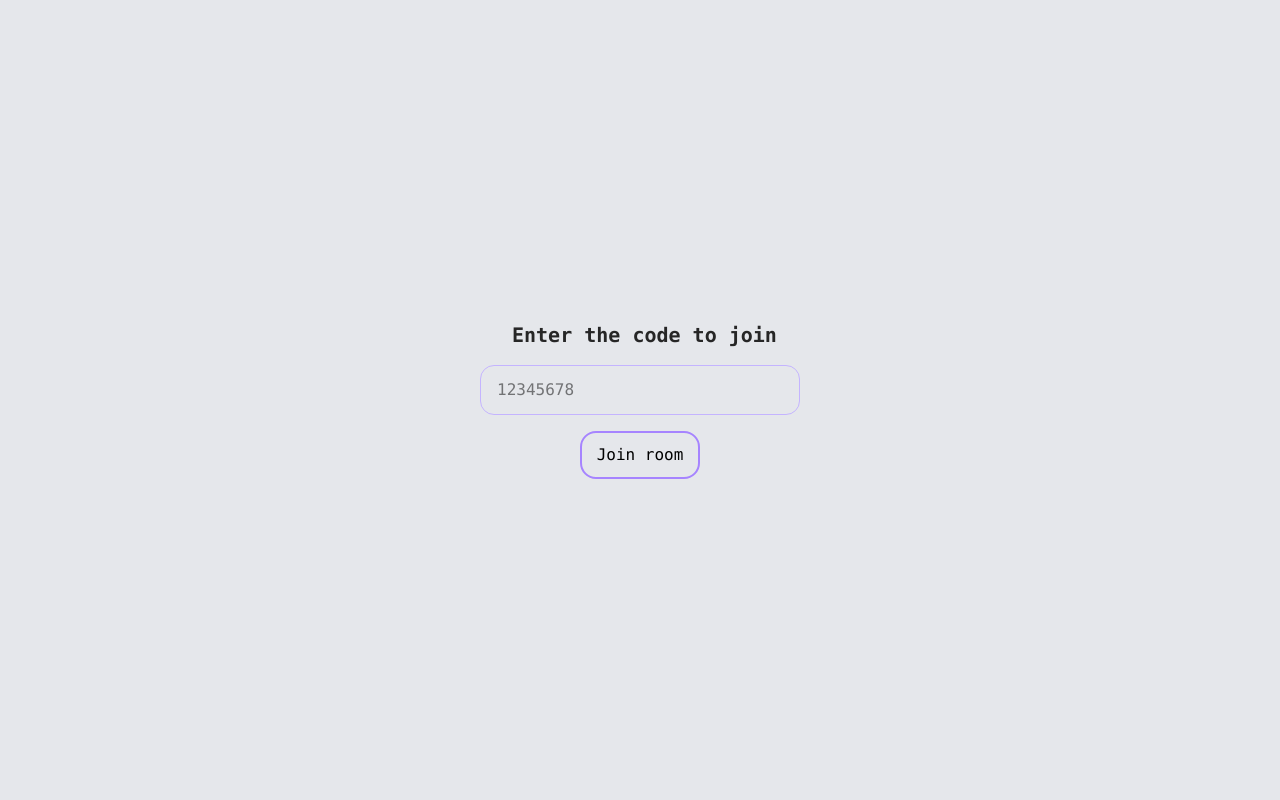
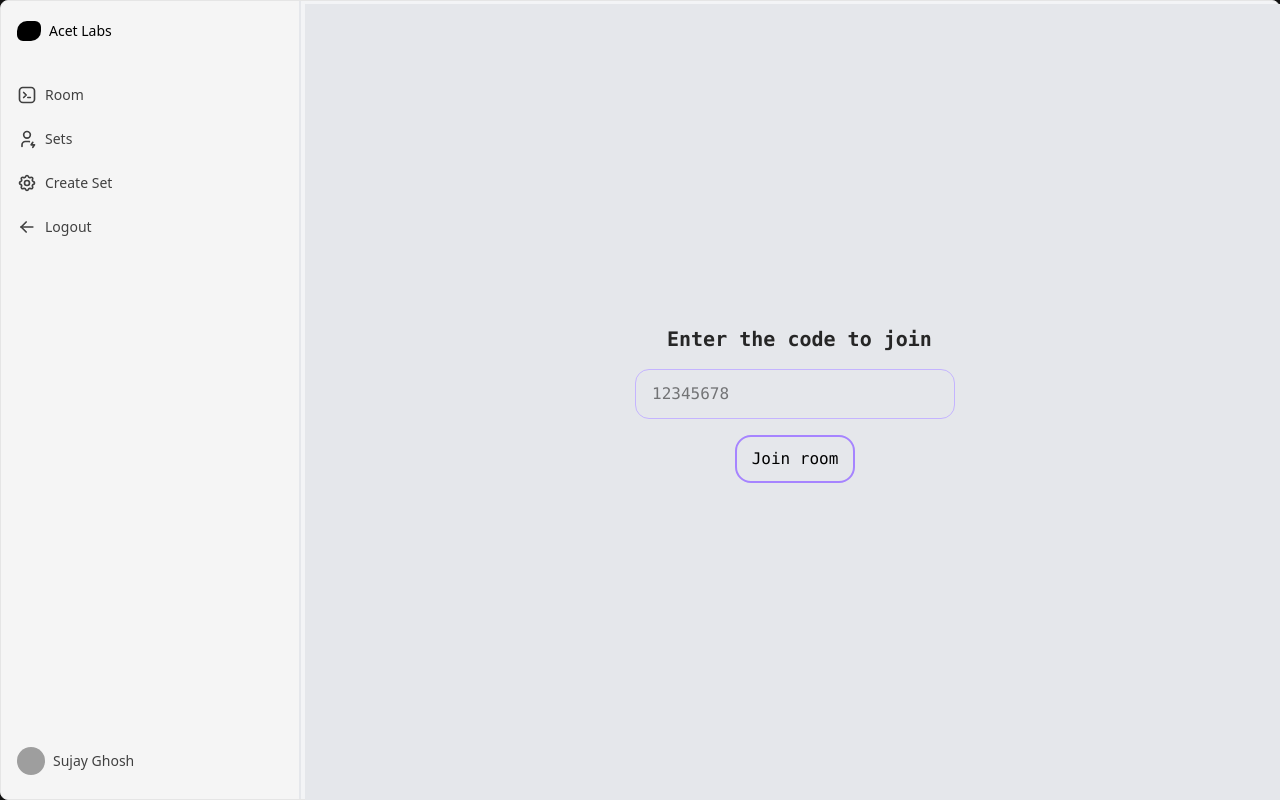
Before and after one commit to sujaycontributer/Realtime-App, a React (Vite) app in the folder client/: page /join in a window 1280 px wide. Built offline with nearby package versions, Linux system fonts and the light colour scheme; grey boxes are pictures that could not be loaded.

Commit message:
Rebuilding ui

```diff
--- a/client/package.json
+++ b/client/package.json
@@ -14,6 +14,7 @@
     "@radix-ui/react-separator": "^1.1.7",
     "@radix-ui/react-slot": "^1.2.3",
     "@radix-ui/react-tooltip": "^1.2.8",
+    "@tabler/icons-react": "^3.34.1",
     "@tailwindcss/vite": "^4.1.11",
     "axios": "^1.11.0",
     "class-variance-authority": "^0.7.1",
--- a/client/src/App.tsx
+++ b/client/src/App.tsx
@@ -7,6 +7,7 @@
 import CreateProblem from "./components/CreateProblem";
 import CreateSet from "./components/CreateSet";
 import Navbar from "./components/Navbar";
+import { SidebarDemo } from "./components/SidebarMemo";
 
 
 
@@ -23,7 +24,7 @@
         <Route path="/sets" element={<ProblemSet />} />
         <Route path="/createset" element={<CreateSet/>} />
         <Route path="/set/:setId" element={<CreateProblem />} />
-        <Route path="/navbar" element={<Navbar />}/>
+        <Route path="/sidebar" element={<SidebarDemo  />}/>
       </Routes>
       </BrowserRouter>
    </div>
--- a/client/src/components/Lobby.tsx
+++ b/client/src/components/Lobby.tsx
@@ -3,7 +3,7 @@
 import { useNavigate } from 'react-router-dom';
 
 export default function Lobby() {
-    const {socket} = useContext(SocketContext);
+  const { socket } = useContext(SocketContext);
   const [roomId, setRoomId] = useState<string>("");
   const navigate = useNavigate()
 
@@ -15,7 +15,7 @@
 
     socket?.on('room-status', (room) => {
 
-      if(room.exists) {
+      if (room.exists) {
         console.log(`Room is exists,And the room id is ${room.roomId}`);
         socket.emit('join-room', {
           socketId: socket.id,
@@ -33,8 +33,8 @@
 
 
   return (
-    <div className='w-full h-screen flex justify-center items-center bg-gray-200  p-4 text-black font-mono'>
-        <div className='flex flex-col items-center justify-center gap-4  p-4 w-[50%]'>
+    <div className='md:fixed md:top-1 md:left-[305px]  w-full h-screen  flex justify-center items-center bg-gray-200 p-4 text-black font-mono'>
+      <div className='md:mr-[300px] flex flex-col items-center justify-center gap-4 p-4 w-[50%]'>
         <div>
           <h1 className='text-xl font-semibold text-neutral-800 ml-8'>Enter the code to join</h1>
           <input type="text" placeholder='12345678' className={`mt-4 px-4 py-3 w-[320px] rounded-xl border border-violet-300 focus:outline-none focus:ring-2 focus:ring-violet-500 transition duration-200`} value={roomId} onChange={(e) => setRoomId(e.target.value)} />
--- /dev/null
+++ b/client/src/components/SidebarMemo.tsx
@@ -0,0 +1,123 @@
+import { useState } from "react";
+import { Sidebar, SidebarBody, SidebarLink } from "./ui/sidebar";
+import {
+  IconArrowLeft,
+  IconBrandTabler,
+  IconSettings,
+  IconUserBolt,
+} from "@tabler/icons-react";
+import { motion } from "motion/react";
+import { cn } from "@/lib/utils";
+
+export function SidebarDemo() {
+  const links = [
+    {
+      label: "Room",
+      href: "join",
+      icon: (
+        <IconBrandTabler className="h-5 w-5 shrink-0 text-neutral-700 dark:text-neutral-200" />
+      ),
+    },
+    {
+      label: "Sets",
+      href: "/sets",
+      icon: (
+        <IconUserBolt className="h-5 w-5 shrink-0 text-neutral-700 dark:text-neutral-200" />
+      ),
+    },
+    {
+      label: "Create Set",
+      href: "/createset",
+      icon: (
+        <IconSettings className="h-5 w-5 shrink-0 text-neutral-700 dark:text-neutral-200" />
+      ),
+    },
+    {
+      label: "Logout",
+      href: "#",
+      icon: (
+        <IconArrowLeft className="h-5 w-5 shrink-0 text-neutral-700 dark:text-neutral-200" />
+      ),
+    },
+  ];
+  const [open, setOpen] = useState(false);
+  return (
+    <div
+      className={cn(
+        "mx-auto flex w-full flex-1 flex-col overflow-hidden rounded-md border border-neutral-200 bg-gray-100 md:flex-row dark:border-neutral-700 dark:bg-neutral-800",
+        "h-screen", // for your use case, use `h-screen` instead of `h-[60vh]`
+      )}
+    >
+      <Sidebar open={open} setOpen={setOpen} animate={false}>
+        <SidebarBody className="justify-between gap-10">
+          <div className="flex flex-1 flex-col overflow-x-hidden overflow-y-auto">
+            <>
+              <Logo />
+            </>
+            <div className="mt-8 flex flex-col gap-2">
+              {links.map((link, idx) => (
+                <SidebarLink key={idx} link={link} />
+              ))}
+            </div>
+          </div>
+          <div>
+            <SidebarLink
+              link={{
+                label: "Sujay Ghosh",
+                href: "#",
+                icon: (
+                  <img
+                    src="https://assets.aceternity.com/manu.png"
+                    className="h-7 w-7 shrink-0 rounded-full"
+                    width={50}
+                    height={50}
+                    alt="Avatar"
+                  />
+                ),
+              }}
+            />
+          </div>
+        </SidebarBody>
+      </Sidebar>
+
+    </div>
+  );
+}
+export const Logo = () => {
+  return (
+    <a
+      href="#"
+      className="relative z-20 flex items-center space-x-2 py-1 text-sm font-normal text-black"
+    >
+      <div className="h-5 w-6 shrink-0 rounded-tl-lg rounded-tr-sm rounded-br-lg rounded-bl-sm bg-black dark:bg-white" />
+      <motion.span
+        initial={{ opacity: 0 }}
+        animate={{ opacity: 1 }}
+        className="font-medium whitespace-pre text-black dark:text-white"
+      >
+        Acet Labs
+      </motion.span>
+    </a>
+  );
+};
+export const LogoIcon = () => {
+  return (
+    <a
+      href="#"
+      className="relative z-20 flex items-center space-x-2 py-1 text-sm font-normal text-black"
+    >
+      <div className="h-5 w-6 shrink-0 rounded-tl-lg rounded-tr-sm rounded-br-lg rounded-bl-sm bg-black dark:bg-white" />
+    </a>
+  );
+};
+
+// Dummy dashboard component with content
+const Dashboard = () => {
+  return (
+    <div className="flex flex-1">
+      <div className="flex h-full w-full flex-1 flex-col gap-2 rounded-tl-2xl border border-neutral-200 bg-red-200 p-2 md:p-10 dark:border-neutral-700 dark:bg-neutral-900">
+
+      </div>
+    </div>
+  );
+};
--- /dev/null
+++ b/client/src/components/ui/sidebar.tsx
@@ -0,0 +1,188 @@
+"use client";
+import { cn } from "@/lib/utils";
+import React, { useState, createContext, useContext } from "react";
+import { AnimatePresence, motion } from "motion/react";
+import { IconMenu2, IconX } from "@tabler/icons-react";
+
+interface Links {
+  label: string;
+  href: string;
+  icon: React.JSX.Element | React.ReactNode;
+}
+
+interface SidebarContextProps {
+  open: boolean;
+  setOpen: React.Dispatch<React.SetStateAction<boolean>>;
+  animate: boolean;
+}
+
+const SidebarContext = createContext<SidebarContextProps | undefined>(
+  undefined
+);
+
+export const useSidebar = () => {
+  const context = useContext(SidebarContext);
+  if (!context) {
+    throw new Error("useSidebar must be used within a SidebarProvider");
+  }
+  return context;
+};
+
+export const SidebarProvider = ({
+  children,
+  open: openProp,
+  setOpen: setOpenProp,
+  animate = true,
+}: {
+  children: React.ReactNode;
+  open?: boolean;
+  setOpen?: React.Dispatch<React.SetStateAction<boolean>>;
+  animate?: boolean;
+}) => {
+  const [openState, setOpenState] = useState(false);
+
+  const open = openProp !== undefined ? openProp : openState;
+  const setOpen = setOpenProp !== undefined ? setOpenProp : setOpenState;
+
+  return (
+    <SidebarContext.Provider value={{ open, setOpen, animate: animate }}>
+      {children}
+    </SidebarContext.Provider>
+  );
+};
+
+export const Sidebar = ({
+  children,
+  open,
+  setOpen,
+  animate,
+}: {
+  children: React.ReactNode;
+  open?: boolean;
+  setOpen?: React.Dispatch<React.SetStateAction<boolean>>;
+  animate?: boolean;
+}) => {
+  return (
+    <SidebarProvider open={open} setOpen={setOpen} animate={animate}>
+      {children}
+    </SidebarProvider>
+  );
+};
+
+export const SidebarBody = (props: React.ComponentProps<typeof motion.div>) => {
+  return (
+    <>
+      <DesktopSidebar {...props} />
+      <MobileSidebar {...(props as React.ComponentProps<"div">)} />
+    </>
+  );
+};
+
+export const DesktopSidebar = ({
+  className,
+  children,
+  ...props
+}: React.ComponentProps<typeof motion.div>) => {
+  const { open, setOpen, animate } = useSidebar();
+  return (
+    <>
+      <motion.div
+        className={cn(
+          "h-full px-4 py-4 hidden  md:flex md:flex-col bg-neutral-100 border-r-2 border-r-gray-200 dark:bg-neutral-800 w-[300px] shrink-0",
+          className
+        )}
+        animate={{
+          width: animate ? (open ? "300px" : "60px") : "300px",
+        }}
+        onMouseEnter={() => setOpen(true)}
+        onMouseLeave={() => setOpen(false)}
+        {...props}
+      >
+        {children}
+      </motion.div>
+    </>
+  );
+};
+
+export const MobileSidebar = ({
+  className,
+  children,
+  ...props
+}: React.ComponentProps<"div">) => {
+  const { open, setOpen } = useSidebar();
+  return (
+    <>
+      <div
+        className={cn(
+          "h-10 px-4 py-4 flex flex-row md:hidden  items-center justify-between bg-neutral-100 dark:bg-neutral-800 w-full"
+        )}
+        {...props}
+      >
+        <div className="flex justify-end z-20 w-full">
+          <IconMenu2
+            className="text-neutral-800 dark:text-neutral-200"
+            onClick={() => setOpen(!open)}
+          />
+        </div>
+        <AnimatePresence>
+          {open && (
+            <motion.div
+              initial={{ x: "-100%", opacity: 0 }}
+              animate={{ x: 0, opacity: 1 }}
+              exit={{ x: "-100%", opacity: 0 }}
+              transition={{
+                duration: 0.3,
+                ease: "easeInOut",
+              }}
+              className={cn(
+                "fixed h-full w-full inset-0 bg-white dark:bg-neutral-900 p-10 z-[100] flex flex-col justify-between",
+                className
+              )}
+            >
+              <div
+                className="absolute right-10 top-10 z-50 text-neutral-800 dark:text-neutral-200"
+                onClick={() => setOpen(!open)}
+              >
+                <IconX />
+              </div>
+              {children}
+            </motion.div>
+          )}
+        </AnimatePresence>
+      </div>
+    </>
+  );
+};
+
+export const SidebarLink = ({
+  link,
+  className,
+  ...props
+}: {
+  link: Links;
+  className?: string;
+}) => {
+  const { open, animate } = useSidebar();
+  return (
+    <a
+      href={link.href}
+      className={cn(
+        "flex items-center justify-start gap-2 hover:bg-gray-200 hover:rounded-2xl hover:p-2 group/sidebar py-2",
+        className
+      )}
+      {...props}
+    >
+      {link.icon}
+
+      <motion.span
+        animate={{
+          display: animate ? (open ? "inline-block" : "none") : "inline-block",
+          opacity: animate ? (open ? 1 : 0) : 1,
+        }}
+        className="text-neutral-700 dark:text-neutral-200 text-sm group-hover/sidebar:translate-x-1  transition duration-150 whitespace-pre inline-block !p-0 !m-0"
+      >
+        {link.label}
+      </motion.span>
+    </a>
+  );
+};
--- a/client/src/main.tsx
+++ b/client/src/main.tsx
@@ -3,10 +3,12 @@
 import App from './App.tsx'
 import QuizDataProvider from './context/QuizDataProvider.tsx'
 import SocketProvider from './context/SocketContext.tsx'
+import { SidebarDemo } from './components/SidebarMemo.tsx'
 
 createRoot(document.getElementById('root')!).render(
   <SocketProvider>
     <QuizDataProvider>
+      <SidebarDemo />
      <App />
   </QuizDataProvider>
   </SocketProvider>
```
Also changed, not shown: client/src/components/ProblemSet.tsx (+4 -4 lines), 1 other file (tests, documents, lock files or other folders). Lines whose indentation alone changed are shown as unchanged.
